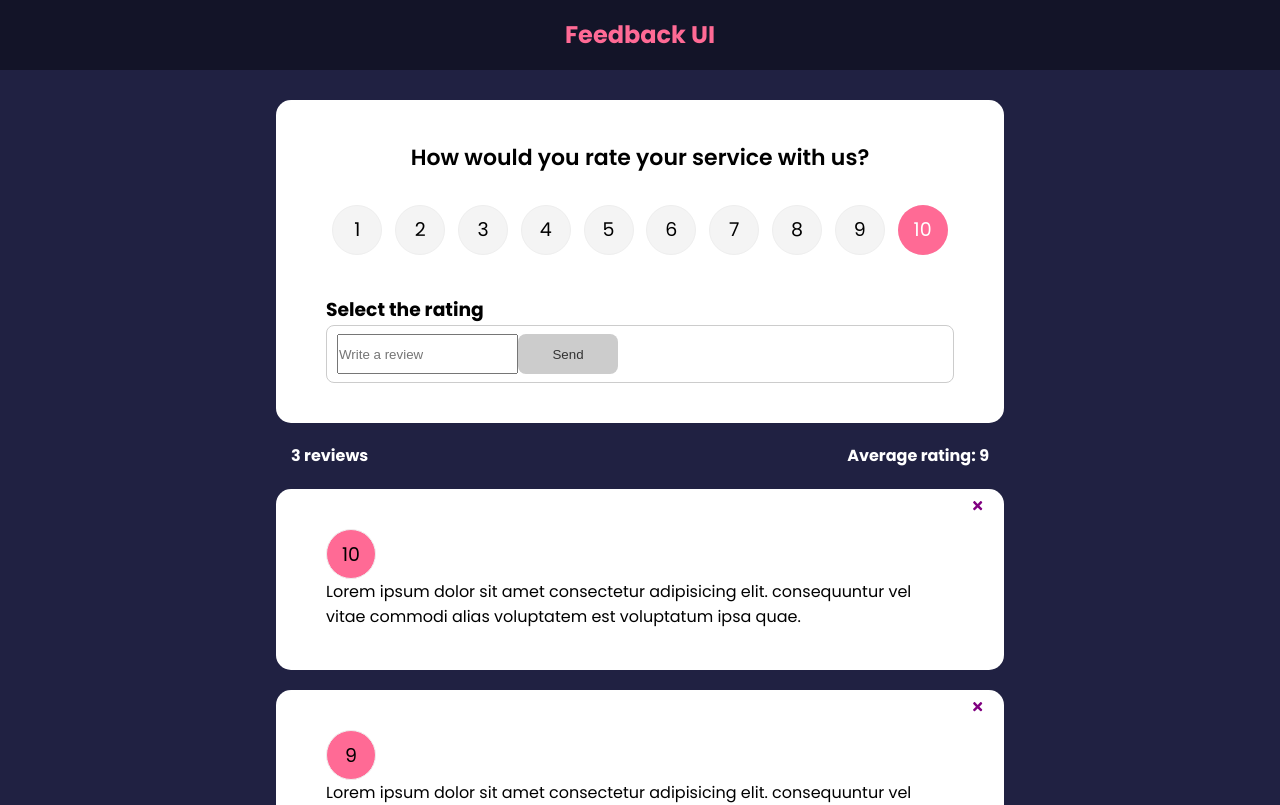
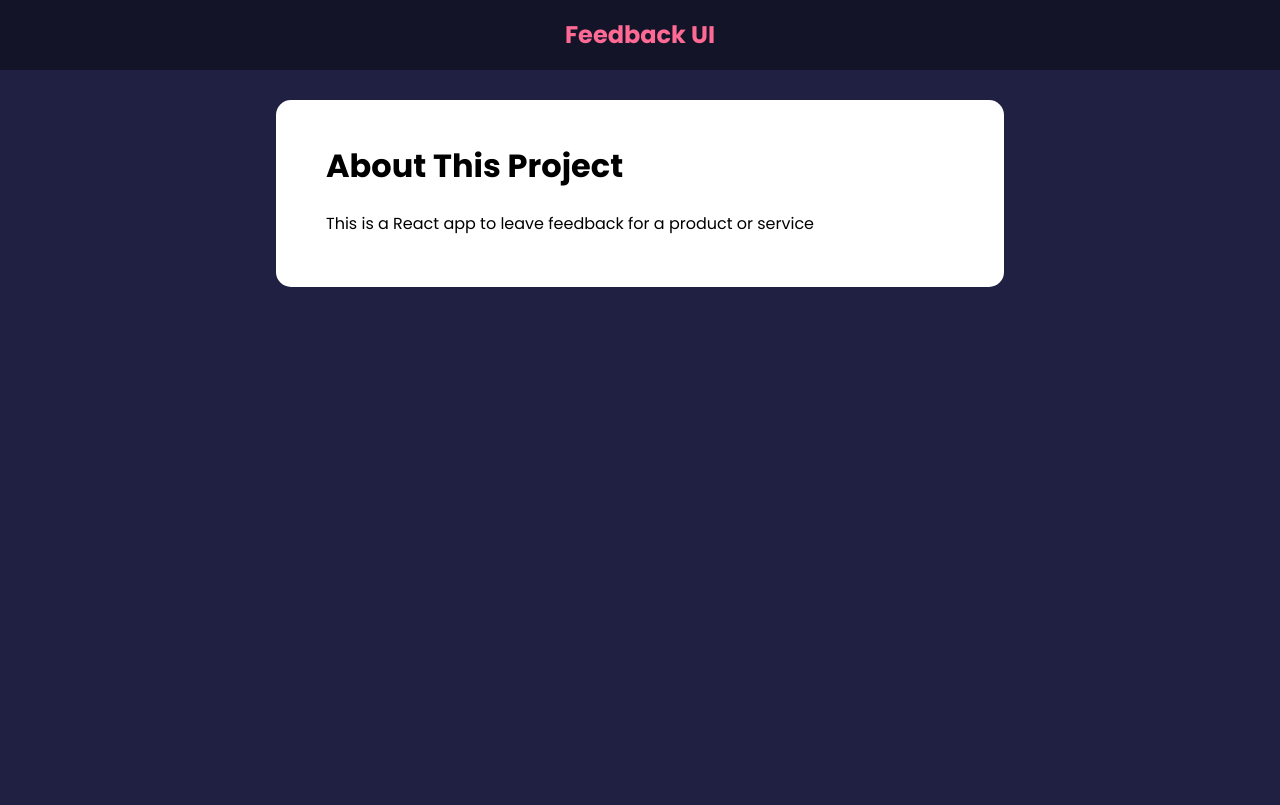
Before and after one commit to EvaGurtovaia/feedback-app, a React (Create React App) app: page /about in a window 1280 px wide. Shown: the top 805 px of the page. Built offline with nearby package versions, Linux system fonts and the light colour scheme.

Commit message:
Adding about page

```diff
--- a/package.json
+++ b/package.json
@@ -10,6 +10,7 @@
     "react": "^18.0.0",
     "react-dom": "^18.0.0",
     "react-icons": "^4.3.1",
+    "react-router-dom": "^6.3.0",
     "react-scripts": "5.0.1",
     "uuid": "^8.3.2",
     "web-vitals": "^2.1.4"
--- a/src/App.js
+++ b/src/App.js
@@ -1,6 +1,8 @@
 import { useState } from "react";
+import { BrowserRouter as Router, Route, Routes } from "react-router-dom";
 
 import "./App.css";
+import AboutPage from "./pages/AboutPage";
 import Header from "./components/Header";
 import FeedbackList from "./components/FeedbackList";
 import FeedbackData from "./data/FeedbackData";
@@ -21,17 +23,29 @@ const App = () => {
     };
 
     return (
-        <>
+        <Router>
             <Header />
             <div className="app">
+                <Routes>
+                    <Route
+                        exact
+                        path="/"
+                        element={
+                            <>
                                 <FeedbackForm handleAdd={addFeedback} />
                                 <FeedbackStats feedback={feedback} />
                                 <FeedbackList
                                     feedback={feedback}
                                     handleDelete={deleteFeedback}
                                 />
+                            </>
+                        }
+                    ></Route>
+
+                    <Route path="/about" element={<AboutPage />} />
+                </Routes>
             </div>
-        </>
+        </Router>
     );
 };
 
--- /dev/null
+++ b/src/pages/AboutPage.css
@@ -0,0 +1,23 @@
+.about-link {
+    display: flex;
+    justify-content: flex-end;
+  }
+
+  /* FIX: Remove position: absolute to keep about icon at the bottom of the
+   * document */
+  .about-link a {
+    color: #fff;
+    cursor: pointer;
+  }
+
+  .about-link a:hover {
+    color: #ff6a95;
+  }
+
+  .about h1 {
+    margin-bottom: 20px;
+  }
+
+  .about p {
+    margin: 10px 0;
+  }
--- /dev/null
+++ b/src/pages/AboutPage.js
@@ -0,0 +1,18 @@
+import "./AboutPage.css";
+import Card from "../components/shared/Card";
+
+const AboutPage = () => {
+    return (
+        <Card>
+            <div className="about">
+                <h1>About This Project</h1>
+                <p>
+                    This is a React app to leave feedback for a product or
+                    service
+                </p>
+            </div>
+        </Card>
+    );
+};
+
+export default AboutPage;
```
Also changed, not shown: 1 other file (tests, documents, lock files or other folders). Lines whose indentation alone changed are shown as unchanged.
